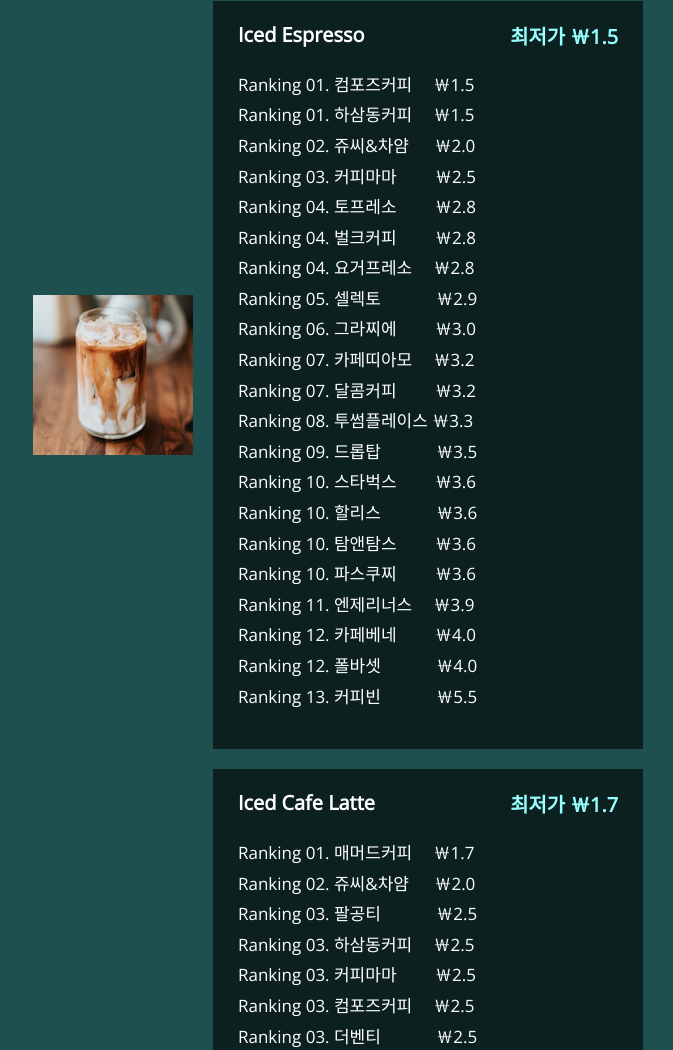
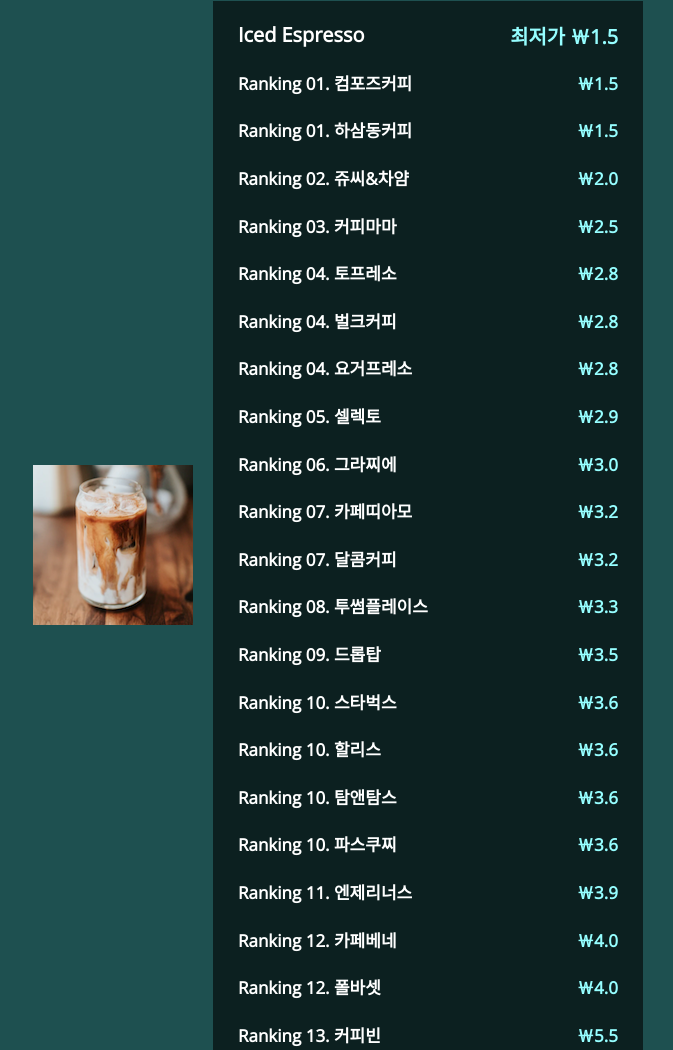
Before and after one commit to manchuapp/CoffeePrice, a website: page 2121_wave_cafe/index.html in a window 1280 px wide. Shown: the part 2996-4046 px from the top of the page, without its empty margins (607-1280 px from the left). Drawn offline with nearby package versions, Linux system fonts and the light colour scheme.

Commit message:
Update index.html

```diff
--- a/2121_wave_cafe/index.html
+++ b/2121_wave_cafe/index.html
@@ -150,27 +150,28 @@
                   <img src="img/iced-espresso.png" alt="Image" class="tm-list-item-img">
                   <div class="tm-black-bg tm-list-item-text">
                     <h3 class="tm-list-item-name">Iced Espresso<span class="tm-list-item-price">최저가 ￦1.5</span></h3>
-                    <p class="tm-list-item-description">Ranking 01. 컴포즈커피&emsp;&nbsp;￦1.5<br>
-                      Ranking 01. 하삼동커피&emsp;&nbsp;￦1.5<br>
-                      Ranking 02. 쥬씨&차얌&emsp;&ensp;￦2.0<br>
-                      Ranking 03. 커피마마&emsp;&emsp;&nbsp;￦2.5<br>
-                      Ranking 04. 토프레소&emsp;&emsp;&nbsp;￦2.8<br>
-                      Ranking 04. 벌크커피&emsp;&emsp;&nbsp;￦2.8<br>
-                      Ranking 04. 요거프레소&emsp;&nbsp;￦2.8<br>
-                      Ranking 05. 셀렉토&emsp;&emsp;&emsp;&nbsp;￦2.9<br>
-                      Ranking 06. 그라찌에&emsp;&emsp;&nbsp;￦3.0<br>
-                      Ranking 07. 카페띠아모&emsp;&nbsp;￦3.2<br>
-                      Ranking 07. 달콤커피&emsp;&emsp;&nbsp;￦3.2<br>
-                      Ranking 08. 투썸플레이스 ￦3.3<br>
-                      Ranking 09. 드롭탑&emsp;&emsp;&emsp;&nbsp;￦3.5<br>
-                      Ranking 10. 스타벅스&emsp;&emsp;&nbsp;￦3.6<br>
-                      Ranking 10. 할리스&emsp;&emsp;&emsp;&nbsp;￦3.6<br>
-                      Ranking 10. 탐앤탐스&emsp;&emsp;&nbsp;￦3.6<br>
-                      Ranking 10. 파스쿠찌&emsp;&emsp;&nbsp;￦3.6<br>
-                      Ranking 11. 엔제리너스&emsp;&nbsp;￦3.9<br>
-                      Ranking 12. 카페베네&emsp;&emsp;&nbsp;￦4.0<br>
-                      Ranking 12. 폴바셋&emsp;&emsp;&emsp;&nbsp;￦4.0<br>
-                      Ranking 13. 커피빈&emsp;&emsp;&emsp;&nbsp;￦5.5</p>
+                    <p class="tm-list-item-description">
+                    <h4 class="tm-list-item-name">Ranking 01. 컴포즈커피<span class="tm-list-item-price">￦1.5</span></h4>
+                    <h4 class="tm-list-item-name">Ranking 01. 하삼동커피<span class="tm-list-item-price">￦1.5</span></h4>
+                    <h4 class="tm-list-item-name">Ranking 02. 쥬씨&차얌<span class="tm-list-item-price">￦2.0</span></h4>
+                    <h4 class="tm-list-item-name">Ranking 03. 커피마마<span class="tm-list-item-price">￦2.5</span></h4>
+                    <h4 class="tm-list-item-name">Ranking 04. 토프레소<span class="tm-list-item-price">￦2.8</span></h4>
+                    <h4 class="tm-list-item-name">Ranking 04. 벌크커피<span class="tm-list-item-price">￦2.8</span></h4>
+                    <h4 class="tm-list-item-name">Ranking 04. 요거프레소<span class="tm-list-item-price">￦2.8</span></h4>
+                    <h4 class="tm-list-item-name">Ranking 05. 셀렉토<span class="tm-list-item-price">￦2.9</span></h4>
+                    <h4 class="tm-list-item-name">Ranking 06. 그라찌에<span class="tm-list-item-price">￦3.0</span></h4>
+                    <h4 class="tm-list-item-name">Ranking 07. 카페띠아모<span class="tm-list-item-price">￦3.2</span></h4>
+                    <h4 class="tm-list-item-name">Ranking 07. 달콤커피<span class="tm-list-item-price">￦3.2</span></h4>
+                    <h4 class="tm-list-item-name">Ranking 08. 투썸플레이스<span class="tm-list-item-price">￦3.3</span></h4>
+                    <h4 class="tm-list-item-name">Ranking 09. 드롭탑<span class="tm-list-item-price">￦3.5</span></h4>
+                    <h4 class="tm-list-item-name">Ranking 10. 스타벅스<span class="tm-list-item-price">￦3.6</span></h4>
+                    <h4 class="tm-list-item-name">Ranking 10. 할리스<span class="tm-list-item-price">￦3.6</span></h4>
+                    <h4 class="tm-list-item-name">Ranking 10. 탐앤탐스<span class="tm-list-item-price">￦3.6</span></h4>
+                    <h4 class="tm-list-item-name">Ranking 10. 파스쿠찌<span class="tm-list-item-price">￦3.6</span></h4>
+                    <h4 class="tm-list-item-name">Ranking 11. 엔제리너스<span class="tm-list-item-price">￦3.9</span></h4>
+                    <h4 class="tm-list-item-name">Ranking 12. 카페베네<span class="tm-list-item-price">￦4.0</span></h4>
+                    <h4 class="tm-list-item-name">Ranking 12. 폴바셋<span class="tm-list-item-price">￦4.0</span></h4>
+                    <h4 class="tm-list-item-name">Ranking 13. 커피빈<span class="tm-list-item-price">￦5.5</span></h4>
                   </div>
                 </div>
                 <div class="tm-list-item">
```
